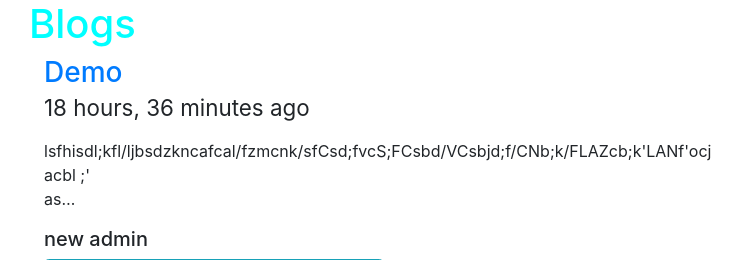
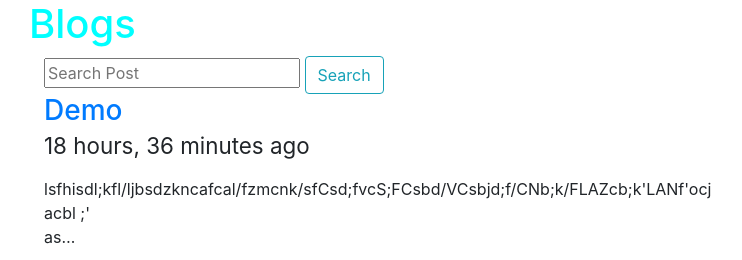
Before and after one commit to anshumanhota1/vibhor-python-codes-, a Django app: page /post/?page=2 in a window 1280 px wide. Shown: the top 260 px of the page, without its empty margins (56-798 px from the left). Run offline with Django 3.2, Linux system fonts and the light colour scheme; data comes from the database, SQL or seed files in the repository; some libraries are stand-ins or nearby versions.

Commit message:
search posts added

```diff
--- a/posts/views.py
+++ b/posts/views.py
@@ -5,12 +5,21 @@ from django.core.paginator import Paginator
 from django.http import Http404
 from .models import Post
 from .forms import PostForm
+from django.db.models import Q
 
 # Create your views here.
 
 def post_view(request):
 
     post_list = Post.objects.all()
+    query = request.GET.get('q')
+    if query:
+        post_list = post_list.filter(
+            Q(title__icontains=query)|
+            Q(content__icontains=query)|
+            Q(user__first_name__icontains=query)|
+            Q(user__last_name__icontains=query)
+        ).distinct()
     paginator = Paginator(post_list, 2) # Show 25 posts per page
     page_var = 'page'
     page = request.GET.get(page_var)
@@ -72,3 +81,10 @@ def post_delete(request, slug):
     post.delete()
     messages.success(request, "Post deleted successfully")
     return redirect("posts:home")
+
+
+"""
+the future publishing of post and the drafting of the post functions have not
+been added, if you want to refer those please
+ref vid 34, 35, & 36 from try django 1.9
+"""
--- a/templates/posts/details.html
+++ b/templates/posts/details.html
@@ -15,7 +15,7 @@
         <div class="fb-like" data-href="{{ request.build_absolute_uri }}" data-width="" data-layout="button_count" data-action="like" data-size="small" data-share="true"></div>
         {{ post.content | linebreaks}}
         <!--
-            for doing {{ share_string }} u can also use your custom templates in django
+            for doing {{ share_string }} you can also use your custom templates in django
             ref vid 31 try django 19
         -->
 
--- a/templates/posts/index.html
+++ b/templates/posts/index.html
@@ -1,8 +1,13 @@
 {% extends 'base.html' %}
 
 {% block content %}
+    <h1>Blogs</h1>
 
-    <h1>Blogs</h1>
+    <form action="" method="GET" class="col-sm-6 col-md-4">
+        <input type="text" name="q" id="" placeholder="Search Post" value="{{ request.GET.q }}">
+        <input type="submit" value="Search" class="btn btn-outline-info">
+    </form>
+
     {% for post in posts%}
     <div class="col-sm-6 col-md-4">
         <div class="thumbnail">
@@ -25,7 +30,7 @@
         <span class="step-links">
             {% if posts.has_previous %}
                 <a href="?{{ page_var }}=1">&laquo; first</a>
-                <a href="?{{ page_var }}={{ posts.previous_page_number }}">previous</a>
+                <a href="?{{ page_var }}={{ posts.previous_page_number }}{% if request.GET.q %}&{{ request.GET.q }}{% endif %}">previous</a>
             {% endif %}
 
             <span class="current">
@@ -33,7 +38,7 @@
             </span>
 
             {% if posts.has_next %}
-                <a href="?{{ page_var }}={{ posts.next_page_number }}">next</a>
+                <a href="?{{ page_var }}={{ posts.next_page_number }}{% if request.GET.q %}&{{ request.GET.q }}{% endif %}">next</a>
                 <a href="?{{ page_var }}={{ posts.paginator.num_pages }}">last &raquo;</a>
             {% endif %}
         </span>
```
